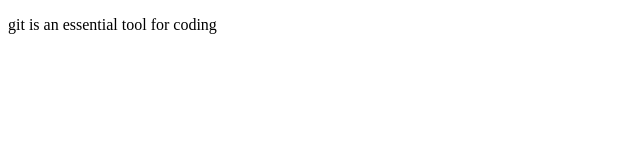
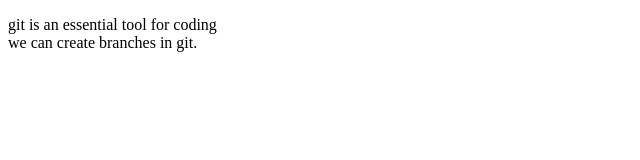
Before and after one commit to NunuWeb/Git-Challenge, a plain HTML site: page index.html in a window 1280 px wide. Shown: the whole page, without its empty margins (0-640 px from the left). Drawn offline with Linux system fonts and the light colour scheme.

Commit message:
index to branch feature

```diff
--- a/index.html
+++ b/index.html
@@ -7,6 +7,6 @@
     <title>Document</title>
 </head>
 <body>
-    <p>git is an essential tool for coding</p>
+    <p>git is an essential tool for coding <br> we can create branches in git.</p>
 </body>
 </html>
```
